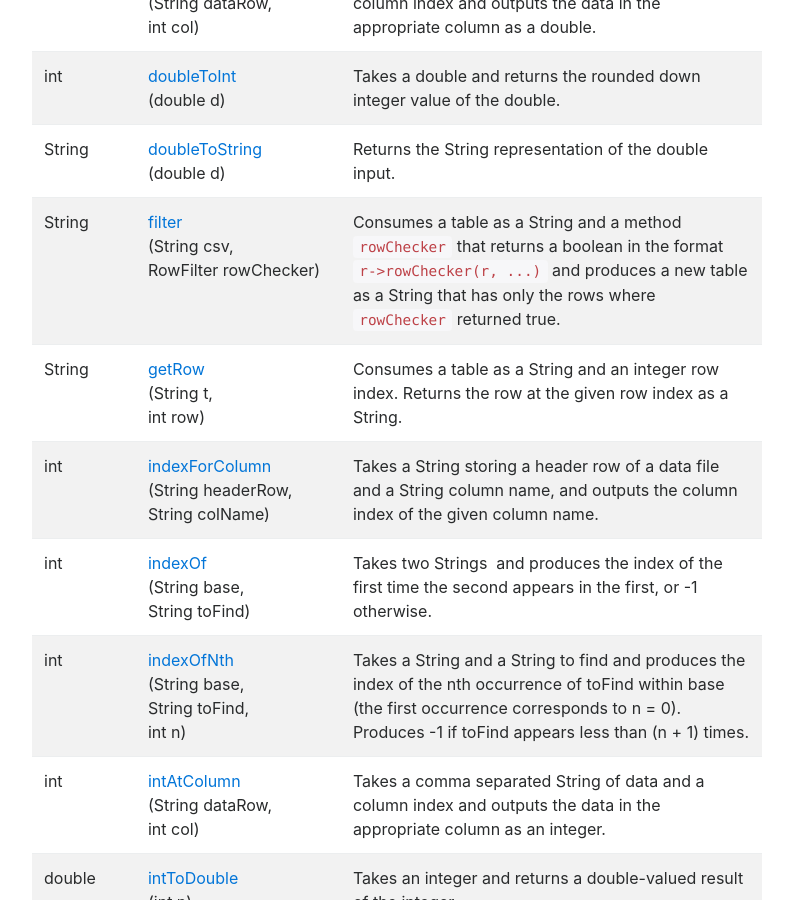
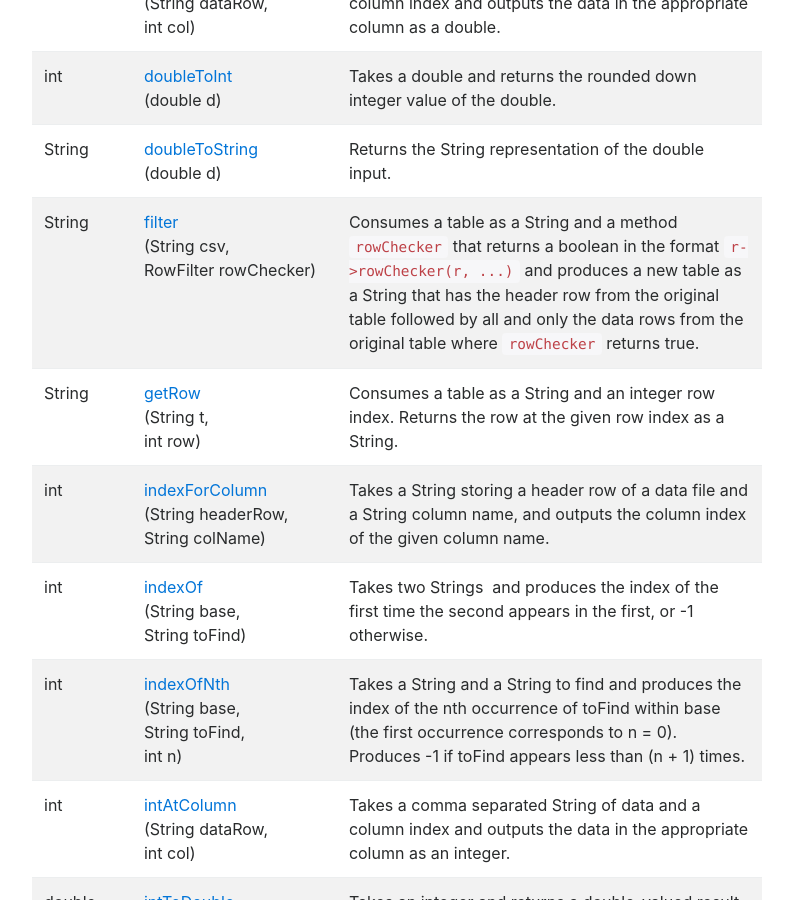
Before and after one commit to ucsd-cse8a-f18/ucsd-cse8a-f18.github.io, a Jekyll site: the page built from 8ALib.md, in a window 1280 px wide and 900 px high, scrolled down 1084 px. Shown: the whole window, without its empty margins (243-1036 px from the left). Built offline with Jekyll 4.4.1, drawn with Linux system fonts in a browser that asks for light colours; nearby versions of some CDN libraries; some of the changed text lies outside the part shown.

Commit message:
edited filter description

```diff
--- a/8ALib.md
+++ b/8ALib.md
@@ -48,7 +48,7 @@ title: "Documentation for 8ALib.java"
 <td class="monospace">String</td><td class="monospace"><a href="#doubleToString">doubleToString</a><br>(double d)</td><td>Returns the String representation of the double input.</td>
 </tr>
 <tr>
-<td class="monospace">String</td><td class="monospace"><a href="#filter">filter</a><br>(String csv,<br>RowFilter rowChecker)</td><td>Consumes a table as a String and a method <code>rowChecker</code> that returns a boolean in the format <code>r->rowChecker(r, ...)</code> and produces a new table as a String that has only the rows where <code>rowChecker</code> returned true.</td>
+<td class="monospace">String</td><td class="monospace"><a href="#filter">filter</a><br>(String csv,<br>RowFilter rowChecker)</td><td>Consumes a table as a String and a method <code>rowChecker</code> that returns a boolean in the format <code>r->rowChecker(r, ...)</code> and produces a new table as a String that has the header row from the original table followed by all and only the data rows from the original table where <code>rowChecker</code> returns true.</td>
 </tr>
 <tr>
 <td class="monospace">String</td><td class="monospace"><a href="#getRow">getRow</a><br>(String t,<br>int row)</td><td>Consumes a table as a String and an integer row index. Returns the row at the given row index as a String.</td>
@@ -323,7 +323,7 @@ title: "Documentation for 8ALib.java"
   </tr>
 </thead>
 <tr>
-  <td><pre>String filter(String csv,<br>              RowFilter rowChecker)</pre>Consumes a table as a String and a method rowChecker that returns a boolean in the format <code>r->rowChecker(r, ...)</code> and produces a new table as a String that has only the rows where <code>rowChecker</code> returned true.<br><br><b>Parameters:</b><br><code>csv</code> - table to be filtered<br><code>rowChecker</code> - boolean method used to filter the table<br><br><b>Returns:</b><br>Returns a new table with rows filtered by <code>rowChecker</code></td>>
+  <td><pre>String filter(String csv,<br>              RowFilter rowChecker)</pre>Consumes a table as a String and a method rowChecker that returns a boolean in the format <code>r->rowChecker(r, ...)</code> and produces a new table as a String that has the header row from the original table followed by all and only the rows from the original table where <code>rowChecker</code> returns true.<br><br><b>Parameters:</b><br><code>csv</code> - table to be filtered<br><code>rowChecker</code> - boolean method used to filter the table<br><br><b>Returns:</b><br>Returns a new table with rows filtered by <code>rowChecker</code></td>>
 </tr>
 </table>
 
```
